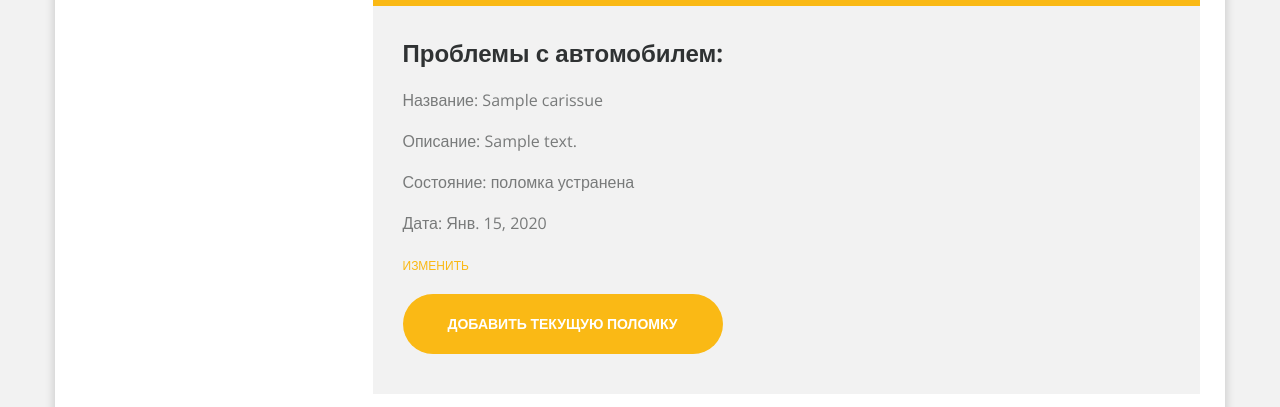
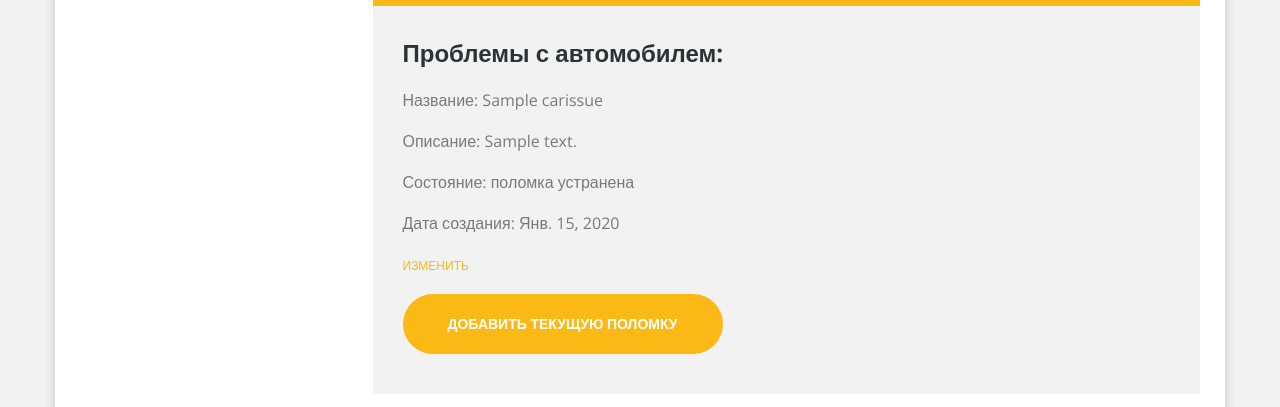
Before and after one commit to OlgaLyalyueva/Garage, a Django app: page /car/1 in a window 1280 px wide, after a click on "ПРОБЛЕМЫ С АВТОМОБИЛЕМ". Shown: the part 1031-1438 px from the top of the page. Run offline with Django 3.2, Linux system fonts and the light colour scheme; a user stored in the database is signed in; tables that the repository leaves empty hold one stand-in row (values such as "Sample post"); some libraries are stand-ins or nearby versions.

Commit message:
Fix text for date field on car_issue tab

```diff
--- a/templates/Garage/car_profile.html
+++ b/templates/Garage/car_profile.html
@@ -116,7 +116,7 @@
                                 {% else %}
                                     <p>Состояние: поломка не устранена</p>
                                 {% endif %}
-                                <p>Дата: {{ c.date }}</p>
+                                <p>Дата создания: {{ c.date }}</p>
                                 <a href="{% url 'update_issue' issue_id=c.id %}" class="small-text highlight">Изменить</a>
                                 <p></p>
                                 <p></p>
```
